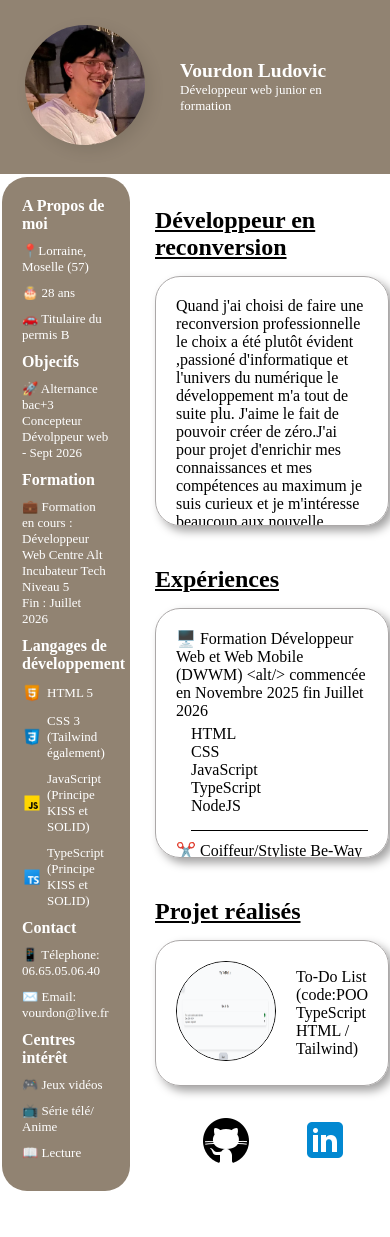
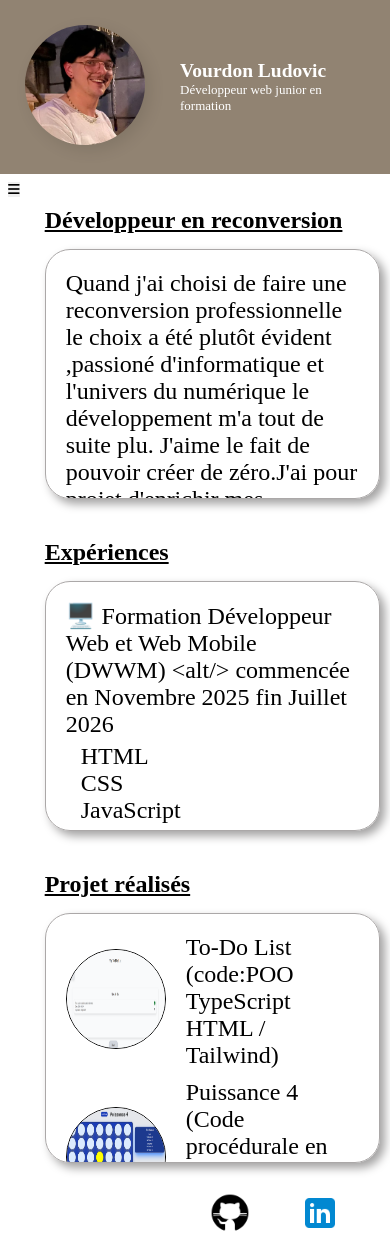
Before and after one commit to LudovicVRDN/WebCV, a React (Vite) app in the folder webCV/: page / in a window 390 px wide. Before the commit the page ends 1191 px from the top, so only its background shows below. Built offline with nearby package versions, Linux system fonts and the light colour scheme.

Commit message:
feat add li in main

```diff
--- a/webCV/index.html
+++ b/webCV/index.html
@@ -4,6 +4,7 @@
     <meta charset="UTF-8" />
     <link rel="icon" type="image/svg+xml" href="/vite.svg" />
     <meta name="viewport" content="width=device-width, initial-scale=1.0" />
+    <script src="https://kit.fontawesome.com/648c4c545e.js" crossorigin="anonymous"></script>
     <title>web-cv</title>
   </head>
   <body>
--- a/webCV/src/components/aside.jsx
+++ b/webCV/src/components/aside.jsx
@@ -3,11 +3,18 @@ import logoHTML from '../assets/logoHTML.png'
 import logoCSS from '../assets/logoCSS.png'
 import logoJS from '../assets/logoJS.png'
 import logoTS from '../assets/logoTS.png'
+import { useState } from "react";
 
 
 function Aside() {
+  const [isAsideOpen , setAsideOpen] = useState(false);
+  const toggleAside = () =>{
+    setAsideOpen(!isAsideOpen)
+  }
   return (
-    <div className="contactASide">
+    <div>
+    <button className="toggleBttn" onClick={toggleAside}><i className="fa-solid fa-bars"></i></button>
+    <div className={`contactASide ${isAsideOpen ? '' : 'hidden'}`}>
       <h2>A Propos de moi </h2>
       <ul>
         <li>📍Lorraine, Moselle (57) </li>
@@ -55,6 +62,8 @@ function Aside() {
         <li>📖 Lecture</li>
       </ul>
     </div>
+
+    </div>
   );
 }
 
--- a/webCV/src/components/main.jsx
+++ b/webCV/src/components/main.jsx
@@ -1,5 +1,7 @@
 import "../style/main.css";
 import todo from '../assets/todolist.png'
+import puissanceF from "../assets/puissance4.png"
+import webcv from '../assets/webcv.png'
 import "../style/footer.css"
 import linked from '../assets/linkedin.png'
 import git from "../assets/github.png"
@@ -64,10 +66,20 @@ function Main() {
       <article>
         <h2>Projet réalisés</h2>
         <ul className="block">
-            <li className="project1">
+            <li className="project">
                 <a target="_blank" href="https://willowy-frangipane-fc6eb5.netlify.app"> <img className="projet" src ={todo} alt="Capture d'écran to do list"/>
                 </a>
                 To-Do List (code:POO TypeScript HTML / Tailwind)
+            </li>
+            <li className="project">
+                <a target="_blank" href="https://puissancefour.netlify.app"> <img className="projet" src ={puissanceF} alt="Capture d'écran to do list"/>
+                </a>
+                Puissance 4 (Code procédurale en TypeScript / HTML / Tailwind)
+            </li>
+               <li className="project">
+                <a target="_blank" href="Mettre le lien" > <img className="projet" src ={webcv} alt="Capture d'écran to do list"/>
+                </a>
+                Web CV (Code réalise avec React et Vite)
             </li>
         </ul>
       </article>
--- a/webCV/src/style/aside.css
+++ b/webCV/src/style/aside.css
@@ -23,9 +23,13 @@
     width: 30px;
     height: 30px;
 }
+.toggleBttn{
+    display: none;
+}
 @media screen and (max-width: 767px){
     .contactASide{
         width: 8rem;
+
     }
     .contactASide h2{
         font-size: medium;
@@ -37,6 +41,14 @@
     .devList img{
     width: 20px;
     height: 20px;
+    }
+    .contactASide.hidden{
+        display: none;
+    }
+    .toggleBttn{
+    display: block;
+    margin-left: 8px;
+    margin-top: 5px;
+    border : 0
+     }
 }
-
-}
--- a/webCV/src/style/footer.css
+++ b/webCV/src/style/footer.css
@@ -5,3 +5,7 @@
     margin-right: 50px;
     margin-top: 20px;
 }
+.social img{
+    width: 40px;
+    height: 40px;
+}
--- a/webCV/src/style/main.css
+++ b/webCV/src/style/main.css
@@ -6,6 +6,7 @@
     gap:40px;
     margin-top: 20px;
     margin-left: 15px;
+
 }
 .mainSide h2{
     margin-bottom: 15px;
@@ -24,6 +25,7 @@
     max-height: 250px;
     max-width: 1000px;
     margin: auto;
+    font-size: x-large;
 }
 .block ul{
     border-bottom: 1px solid black;
@@ -43,7 +45,7 @@
     height: 100px;
     border-radius: 100%;
 }
-.project1{
+.project{
     display: flex;
     align-items: center;
     gap: 20px;
```
Also changed, not shown: webCV/src/assets/puissance4.png (added), webCV/src/assets/webcv.png (added).
